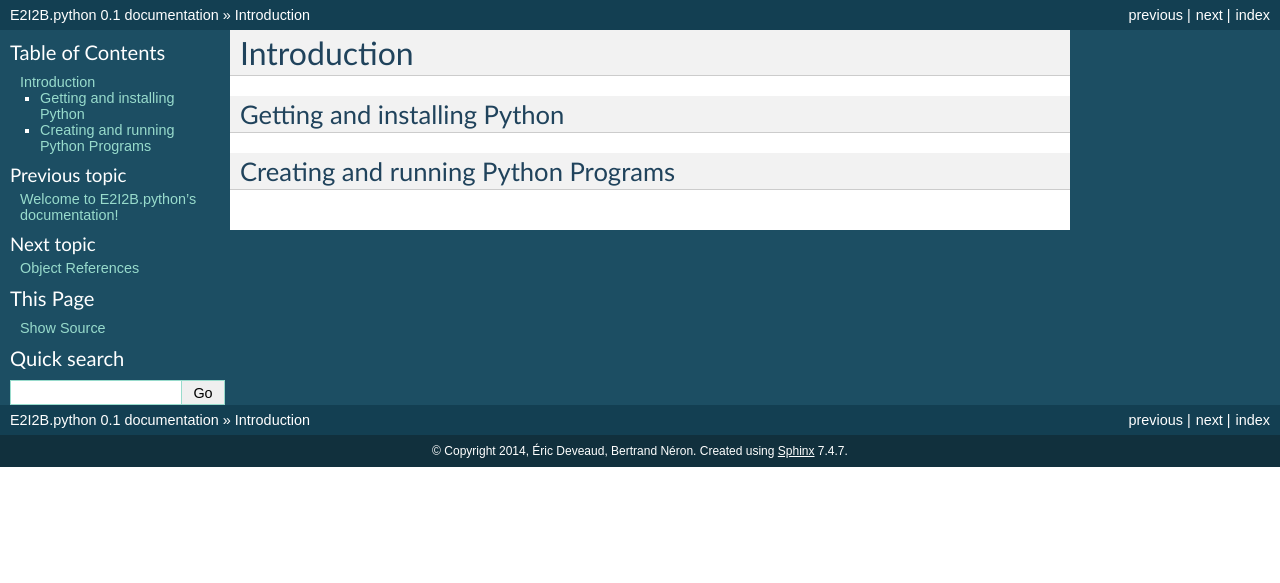
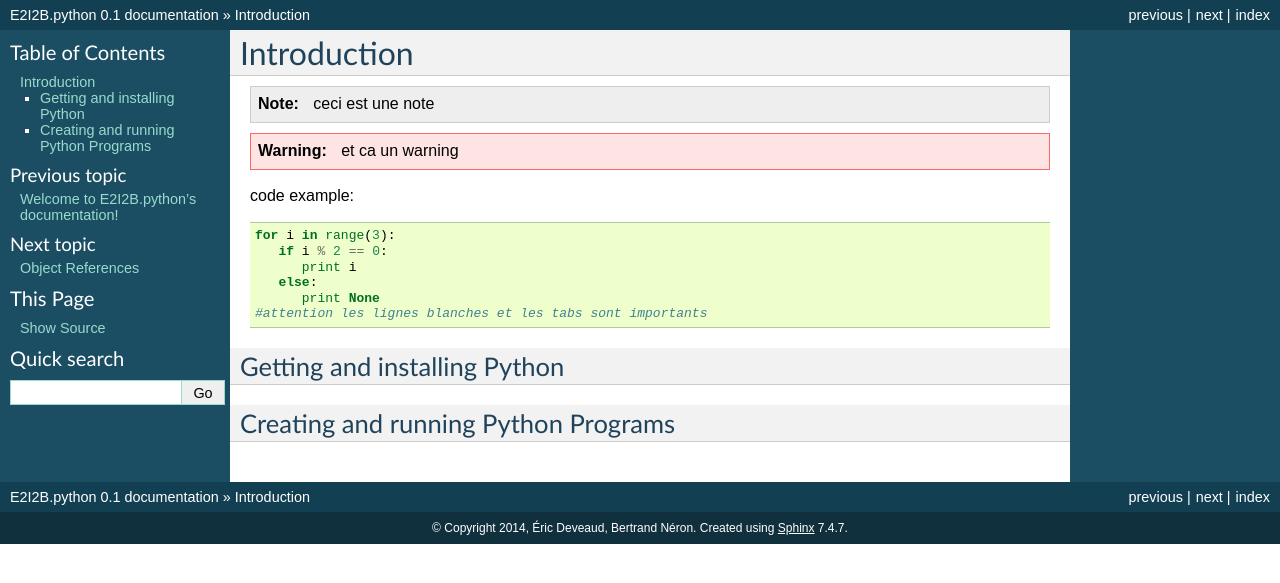
Before and after one commit to C3BI-pasteur-fr/python-course-1, a Sphinx documentation site: the page built from source/Introduction.rst, in a window 1280 px wide. Shown: the top 583 px of the page. Built offline with Sphinx 7.4.7, drawn with Linux system fonts in a browser that asks for light colours.

Commit message:
add some examples of rest/sphinx  capabilities

```diff
--- a/source/Introduction.rst
+++ b/source/Introduction.rst
@@ -4,7 +4,23 @@
 Introduction
 ************
 
+.. todo::
+   a faire
 
+.. note::
+   ceci est une note
+
+.. warning::
+   et ca un warning
+
+code example: ::
+
+   for i in range(3):
+      if i % 2 == 0:
+         print i
+      else:
+         print None
+   #attention les lignes blanches et les tabs sont importants
 
 Getting and installing Python
 =============================
```
